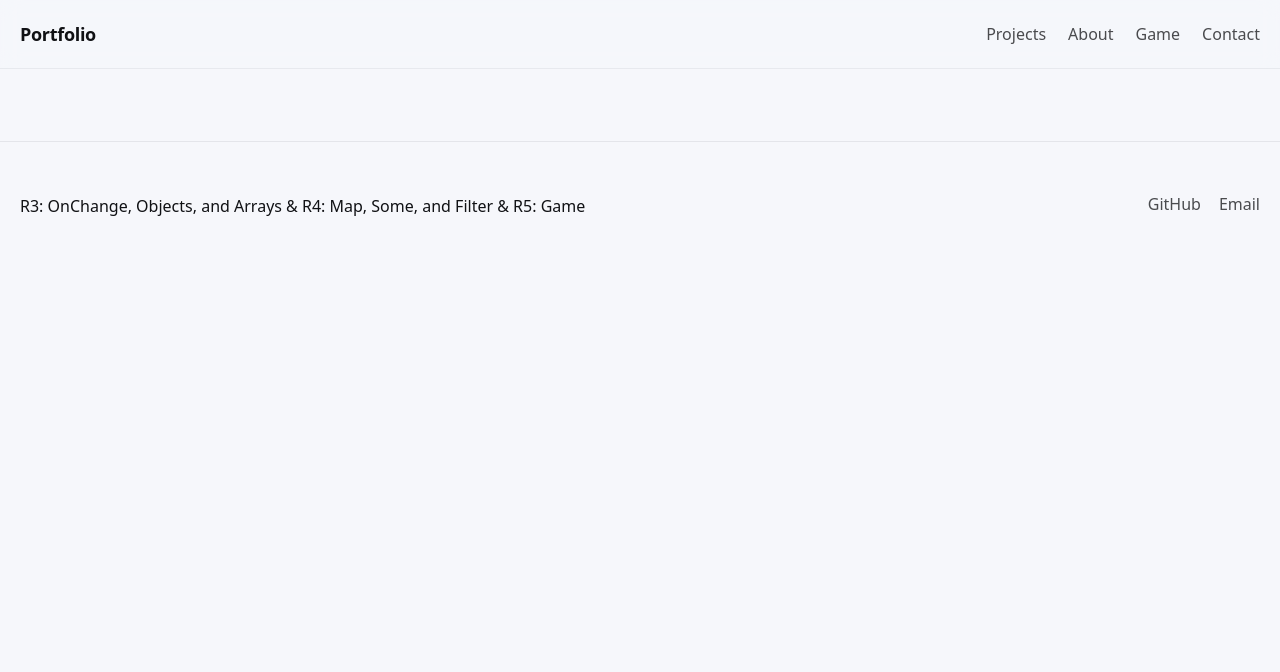
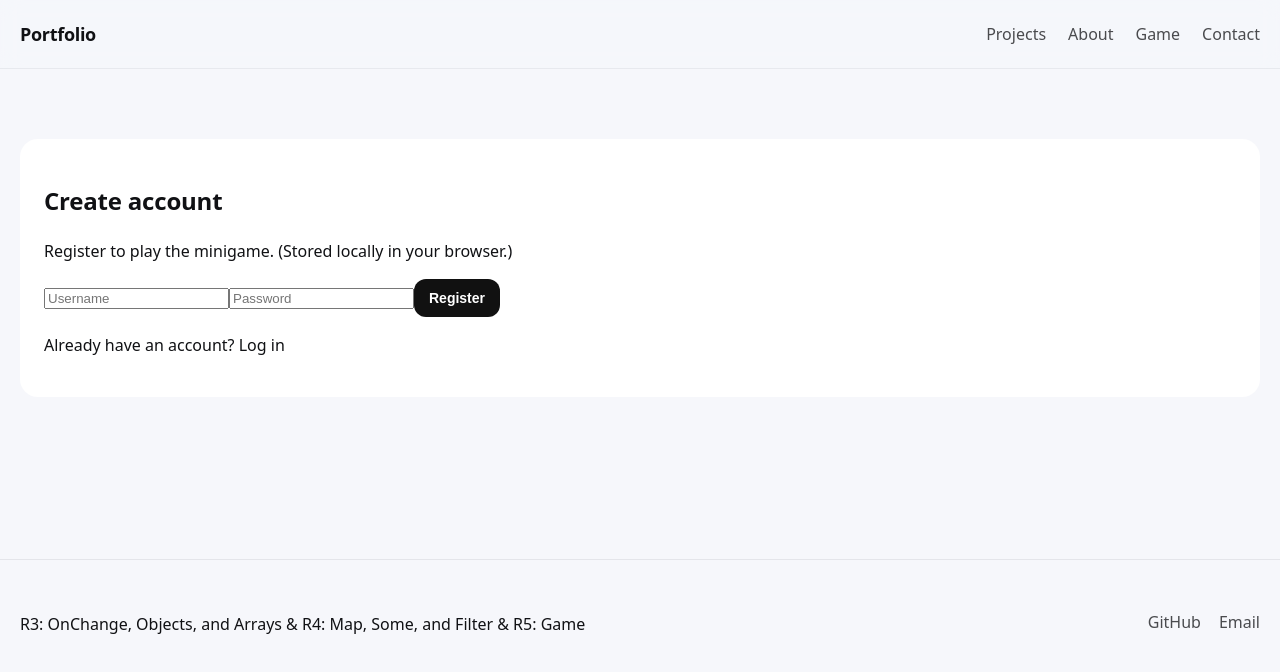
Before and after one commit to unsworthemily/portfolio-react, a React (Vite) app: page /register in a window 1280 px wide. Shown: the top 672 px of the page. Built offline with nearby package versions, Linux system fonts and the light colour scheme.

Commit message:
Improve project layout width

```diff
--- a/src/App.jsx
+++ b/src/App.jsx
@@ -8,6 +8,8 @@ import Portfolio from "./pages/Portfolio";
 import "./App.css";
 import Game from "./pages/Game";
 import Contact from "./pages/Contact";
+import Login from "./pages/Login";
+import Register from "./pages/Register";
 
 
 
@@ -25,6 +27,8 @@ export default function App() {
         <Route path="/portfolio" element={<Portfolio searchQuery={query} />} />
         <Route path="/game" element={<Game />} />
         <Route path="/contact" element={<Contact />} />
+        <Route path="/login" element={<Login />} />
+        <Route path="/register" element={<Register />} />
       </Routes>
 
       <Footer />
--- a/src/pages/Game.jsx
+++ b/src/pages/Game.jsx
@@ -1,8 +1,19 @@
+import { useEffect } from "react";
+import { useNavigate } from "react-router-dom";
 import JokeGame from "../components/JokeGame";
 
 export default function Game() {
+  const navigate = useNavigate();
+
+  useEffect(() => {
+    const loggedIn = localStorage.getItem("r6_loggedIn") === "true";
+    if (!loggedIn) {
+      navigate("/login");
+    }
+  }, [navigate]);
+
   return (
-    <section className="container">
+    <section className="container" style={{ padding: "28px 0 64px" }}>
       <JokeGame />
     </section>
   );
--- /dev/null
+++ b/src/pages/Login.css
@@ -0,0 +1,13 @@
+.login__title {
+  color: #111;
+}
+.auth {
+  padding: 70px 0 90px;
+  background: #f6f7fb;
+}
+
+.auth__card {
+  background: #fff;
+  border-radius: 18px;
+  padding: 24px;
+}
--- /dev/null
+++ b/src/pages/Login.jsx
@@ -0,0 +1,67 @@
+import { useState } from "react";
+import { useNavigate, Link } from "react-router-dom";
+import "./Login.css";
+
+
+export default function Login() {
+  const navigate = useNavigate();
+  const [username, setUsername] = useState("");
+  const [password, setPassword] = useState("");
+  const [error, setError] = useState("");
+
+  function handleSubmit(e) {
+    e.preventDefault();
+
+    const savedUser = localStorage.getItem("r6_username") || "";
+    const savedPass = localStorage.getItem("r6_password") || "";
+
+    if (username.trim() === savedUser && password === savedPass) {
+      localStorage.setItem("r6_loggedIn", "true");
+      navigate("/game");
+    } else {
+      setError("Wrong username or password.");
+    }
+  }
+
+  return (
+    <section className="auth">
+      <div className="container auth__inner">
+        <div className="auth__card">
+          <h1 className="auth__title">Log in</h1>
+          <p className="auth__text">Enter your credentials to access the game.</p>
+
+          {error && <p className="auth__error">{error}</p>}
+
+          <form className="auth__form" onSubmit={handleSubmit}>
+            <label className="sr-only" htmlFor="username">Username</label>
+            <input
+              id="username"
+              placeholder="Username"
+              value={username}
+              onChange={(e) => setUsername(e.target.value)}
+              autoComplete="username"
+              required
+            />
+
+            <label className="sr-only" htmlFor="password">Password</label>
+            <input
+              id="password"
+              type="password"
+              placeholder="Password"
+              value={password}
+              onChange={(e) => setPassword(e.target.value)}
+              autoComplete="current-password"
+              required
+            />
+
+            <button className="btn" type="submit">Log in</button>
+          </form>
+
+          <p className="auth__footer">
+            No account yet? <Link to="/register">Create one</Link>
+          </p>
+        </div>
+      </div>
+    </section>
+  );
+}
--- /dev/null
+++ b/src/pages/Register.css
@@ -0,0 +1,13 @@
+.auth {
+  padding: 70px 0 90px;
+  background: #f6f7fb;
+}
+
+.auth__card {
+  background: #fff;
+  border-radius: 18px;
+  padding: 24px;
+}
+.register__title {
+  color: #111;
+}
--- /dev/null
+++ b/src/pages/Register.jsx
@@ -0,0 +1,75 @@
+import { useState } from "react";
+import { useNavigate, Link } from "react-router-dom";
+import "./Register.css";
+
+
+export default function Register() {
+  const navigate = useNavigate();
+  const [username, setUsername] = useState("");
+  const [password, setPassword] = useState("");
+  const [error, setError] = useState("");
+
+  function validate(u, p) {
+    if (u.trim().length < 3) return "Username must be at least 3 characters.";
+    if (p.length < 8) return "Password must be at least 8 characters.";
+    if (!/[!@#$%^&*(),.?":{}|<>]/.test(p)) return "Password must include a symbol.";
+    if (!/[0-9]/.test(p)) return "Password must include a number.";
+    return "";
+  }
+
+  function handleSubmit(e) {
+    e.preventDefault();
+    const msg = validate(username, password);
+    if (msg) return setError(msg);
+
+    localStorage.setItem("r6_username", username.trim());
+    localStorage.setItem("r6_password", password); // (demo för uppgift)
+    localStorage.setItem("r6_loggedIn", "true");
+
+    navigate("/game");
+  }
+
+  return (
+    <section className="auth">
+      <div className="container auth__inner">
+        <div className="auth__card">
+          <h1 className="auth__title">Create account</h1>
+          <p className="auth__text">
+            Register to play the minigame. (Stored locally in your browser.)
+          </p>
+
+          {error && <p className="auth__error">{error}</p>}
+
+          <form className="auth__form" onSubmit={handleSubmit}>
+            <label className="sr-only" htmlFor="username">Username</label>
+            <input
+              id="username"
+              placeholder="Username"
+              value={username}
+              onChange={(e) => setUsername(e.target.value)}
+              autoComplete="username"
+              required
+            />
+
+            <label className="sr-only" htmlFor="password">Password</label>
+            <input
+              id="password"
+              type="password"
+              placeholder="Password"
+              value={password}
+              onChange={(e) => setPassword(e.target.value)}
+              autoComplete="new-password"
+              required
+            />
+
+            <button className="btn" type="submit">Register</button>
+          </form>
+
+          <p className="auth__footer">
+            Already have an account? <Link to="/login">Log in</Link>
+          </p>
+        </div>
+      </div>
+    </section>
+  );
+}
```
